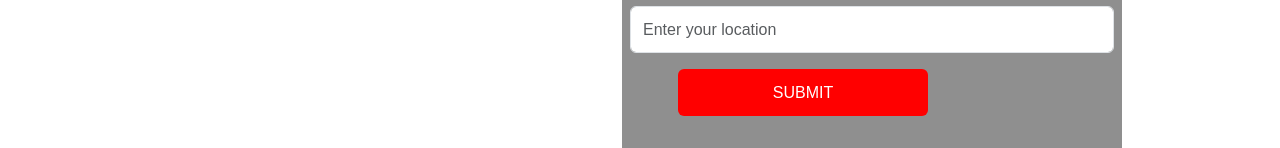
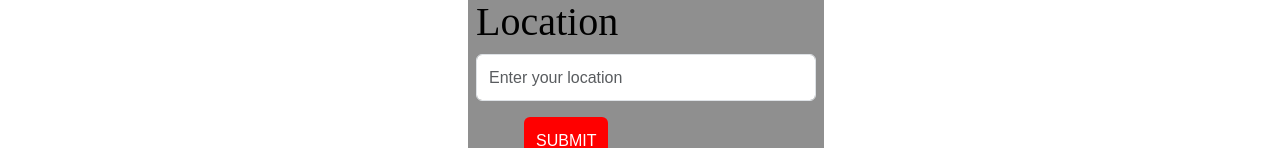
Before and after one commit to Riyas0786/burgerhouse, a React (Create React App) app: page /career in a window 1280 px wide. Shown: the part 659-807 px from the top of the page. Built offline with nearby package versions, Linux system fonts and the light colour scheme.

Commit message:
update: changed UI / feature

```diff
--- a/public/index.html
+++ b/public/index.html
@@ -4,7 +4,7 @@
     <base href="%PUBLIC_URL%/" />
     <meta charset="utf-8" />
     <link rel="icon" href="Footer_Logo.png" />
-    <meta name="viewport" content="width=device-width, initial-scale=1" />
+    <meta name="viewport" content="width=device-width, initial-scale=1.0" />
     <title>Burger Shop</title>
   </head>
   <body>
--- a/src/Components/Career.js
+++ b/src/Components/Career.js
@@ -10,7 +10,7 @@ const Career= () => {
   return (
    <>
 
-       <section className='career'>
+       <section className='header'>
         <div className='container '>
          <div className='row'>
            <h1>WELCOME TO INDIA'S MOST ADMIRED <br/>AND AFFORDABLE FRANCHISE</h1>
@@ -33,9 +33,6 @@ const Career= () => {
               </form>
               </div>
               </div>
-
-
-
           </div>
          </div>
        </section>
--- a/src/Components/Home.js
+++ b/src/Components/Home.js
@@ -30,7 +30,7 @@ const Home = () => {
                 </div>
 
                 <div className='col-12 col-sm-7 col-md-6 col-lg-4 '>
-                    <img src={HeaderImage} alt="CompoImage" className='px-5' width="500px" />
+                    <img src={HeaderImage} alt="CompoImage" className='px-5' />
                 </div>
             </div>
         </div>
@@ -54,7 +54,7 @@ const Home = () => {
     {/* Landing order now*/}
     <section className='landing py-5'>
         <div className='container'>
-            <h5 className='text-center text-primary bg-warning'style={{width:'300px',margin:'auto',}}>ALWAYS TASTY BURGER</h5>
+            <h5 className='text-center text-primary bg-warning'style={{margin:'auto',}}>ALWAYS TASTY BURGER</h5>
             <h2 className='text-center text-primary py-2'>CHOOSE & ENJOY</h2>
             <p className='text-center text-primary py-2'>Lorem ipsum dolor sit amet consectetur adipisicing elit. Magnam aut corporis earum. Adipisci, earum consectetur? Laudantium voluptatum dignissimos ad molestiae qui ullam dolor hic est, ipsam maxime ipsa earum sit magni illo nemo labore eum quis. Iusto obcaecati consequatur delectus.</p>
             <div className='row'>
@@ -110,7 +110,7 @@ const Home = () => {
     <section className='slice'>
        <div className='container-fluid '>
         <div className='row '>
-          <div className='col-12 col-sm-7 col-md-6 col-lg-4 mx-5 '>
+          <div className='col-12 col-sm-7 col-md-6 col-lg-4 '>
             <img src={sliceimage} alt='sliceimg' width={200}/>
          </div>
          <div className='col-12 col-sm-7 col-md-6 col-lg-4'>
--- a/src/Components/Menu.js
+++ b/src/Components/Menu.js
@@ -48,7 +48,7 @@ const MenuPage = () => {
     <>
       {/* search bar */}
         < div className='container'>
-         <input type='search'className='form-control mb-3 ' value={searchTerm}
+         <input type='search'className='form-control mb-3 my-5 ' value={searchTerm}
           placeholder='searchfor products' onChange={(e)=> setSearchTerm(e.target.value)}/>
         <div className='row'>
           {filteredProducts.length===0?
@@ -58,7 +58,7 @@ const MenuPage = () => {
             <div className='card-2 '>
              <div class="go-corner" href="#">
               <div class="go-arrow">
-               <img src={product.image} alt='cardimage' className='mx-auto my-5'width={150} height={150} margin={50} />
+               <img src={product.image} alt='cardimage' className='mx-auto my-5' />
                 <h5 className='text-center '>{product.name}</h5>
                  <i className='text-center'>{product.icon}</i>
                   <p className='text-center '>{product.subtitle}</p>
--- a/src/Components/Style.css
+++ b/src/Components/Style.css
@@ -75,10 +75,11 @@
 }
 /* career page card */
 .careercard{
-        width: 500px;
-        height: 750px;
+       max-width: 1200px;
+        width: 100%;
+        height: 600px;
         border-radius: 20px;
-        margin: 0px 30px 40px 160px;
+        margin: 0px 30px 40px 6px;
         box-shadow: 0 4px 4px 0 rgb(255, 255, 255);
         background-color: rgba(0, 0, 0, 0.438);
         color: rgb(255, 3, 3);
@@ -150,7 +151,7 @@ input{
 .input2{
     border: none;
     border-radius: 20px;
-    margin: 50px 30px 40px -60px;
+
 }
 /* menu page  add btn */
 .buybtn{
@@ -166,7 +167,7 @@ input{
     background-color: red;
     border: 1px grey;
     color: white;
-    width:250px ;
+   max-width:250px ;
     height: 47px ;
     margin: 10px 0px;
    }
@@ -179,5 +180,5 @@ input{
 }
 .icons-2 {
     font-size: 18px;
-    margin-left: 600px;
+
 }
--- a/src/index.css
+++ b/src/index.css
@@ -29,6 +29,11 @@ img {
   height: auto;
   display: block;
 }
+.hero-section {
+  background-color: #f9b233; /* same yellow */
+  width: 100%;
+}
+
 
 
 
```
